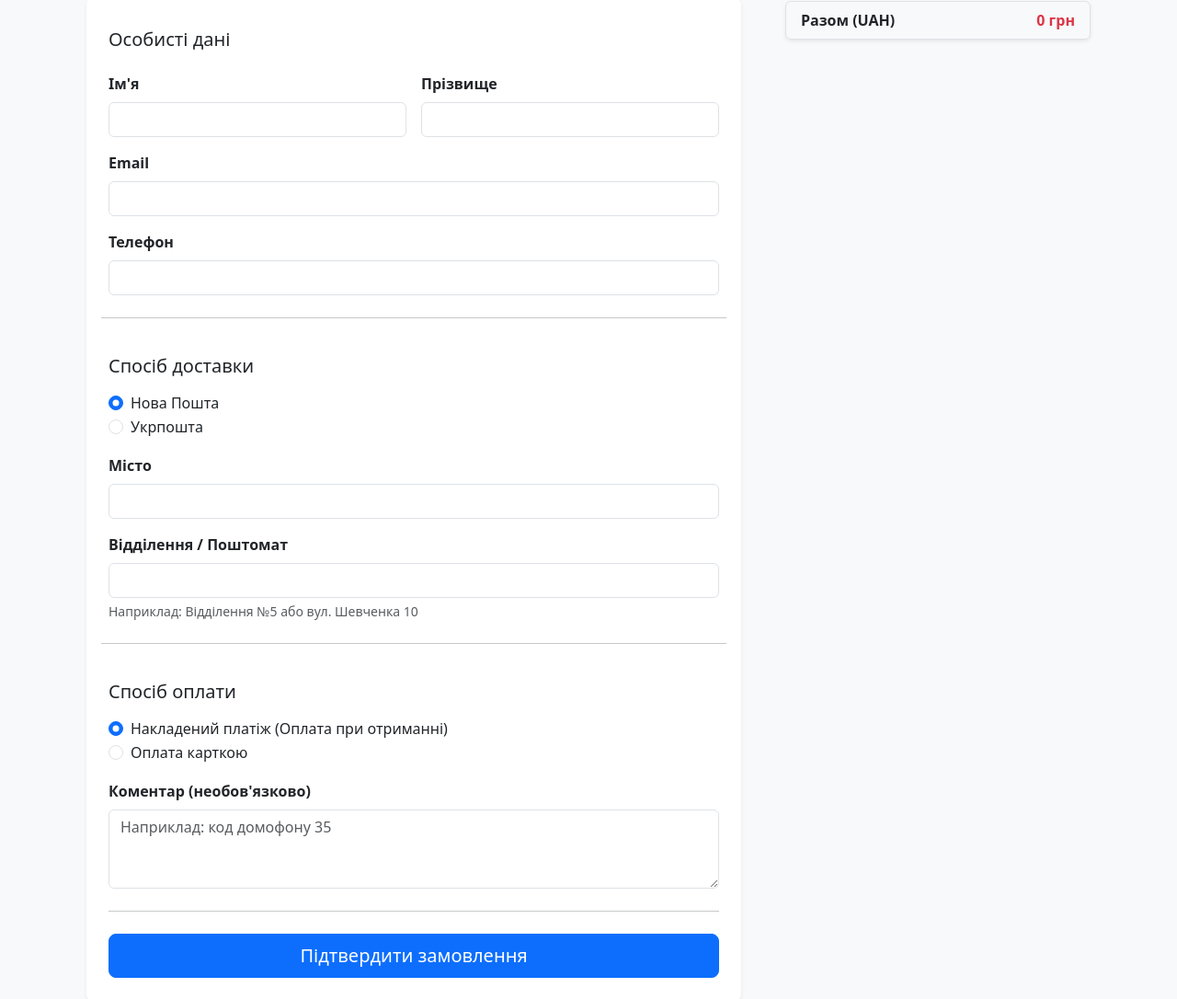
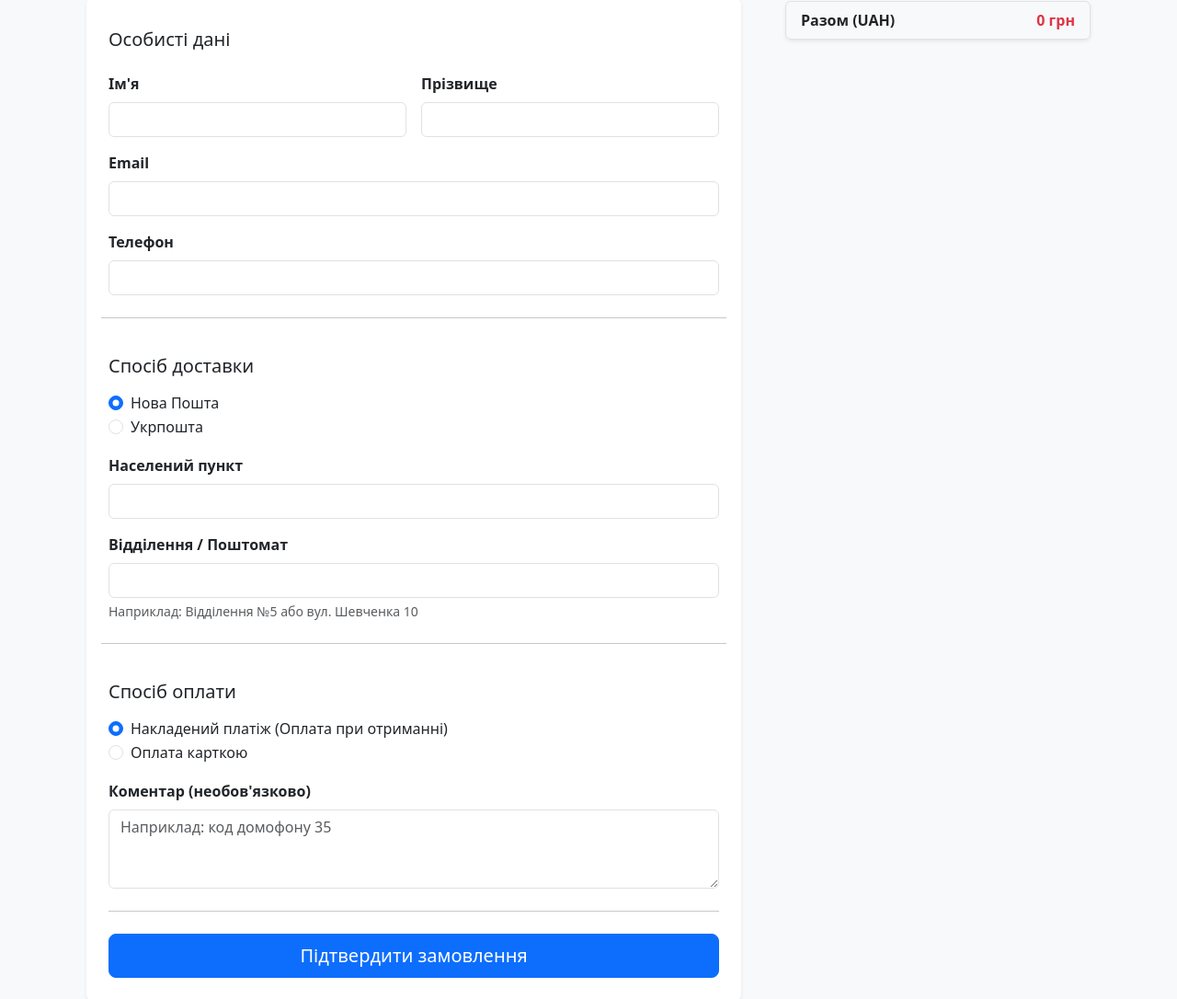
Before and after one commit to volodymyr-sydorook/bedding-shop, a Django app: template templates/orders/checkout.html in a window 1280 px wide. Shown: the part 266-1352 px from the top of the page at 92% size. Run offline with Django 5.2, Linux system fonts and the light colour scheme; the template is opened without the code that fills it: values that come from a table or form of the project are taken from there, others are empty.

Commit message:
Edit checkout

```diff
--- a/templates/orders/checkout.html
+++ b/templates/orders/checkout.html
@@ -75,7 +75,7 @@
                             </div>
 
                             <div class="col-12">
-                                <label class="form-label fw-semibold">Місто</label>
+                                <label class="form-label fw-semibold">Населений пункт</label>
                                 {{ form.city }}
                             </div>
                             <div class="col-12">
```
